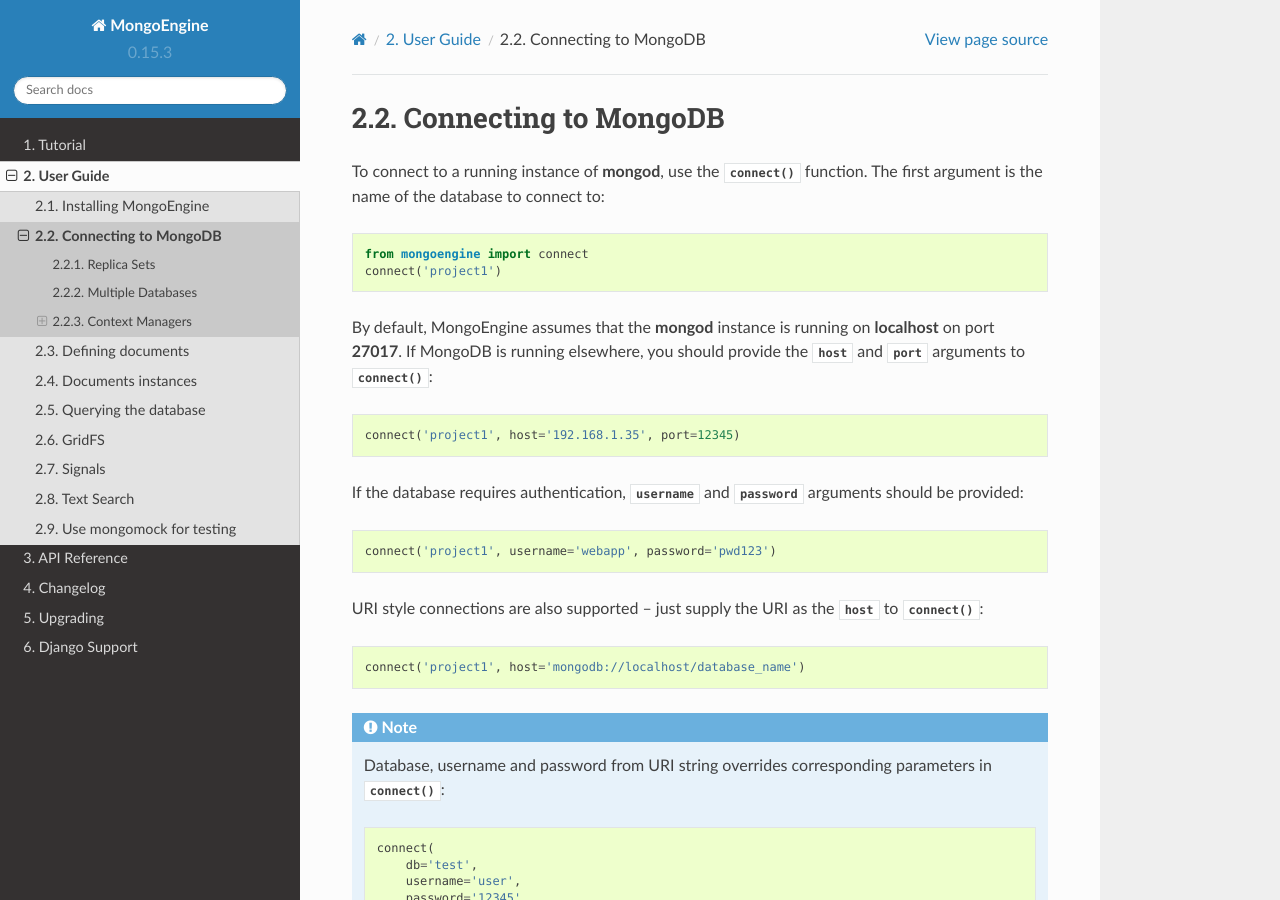
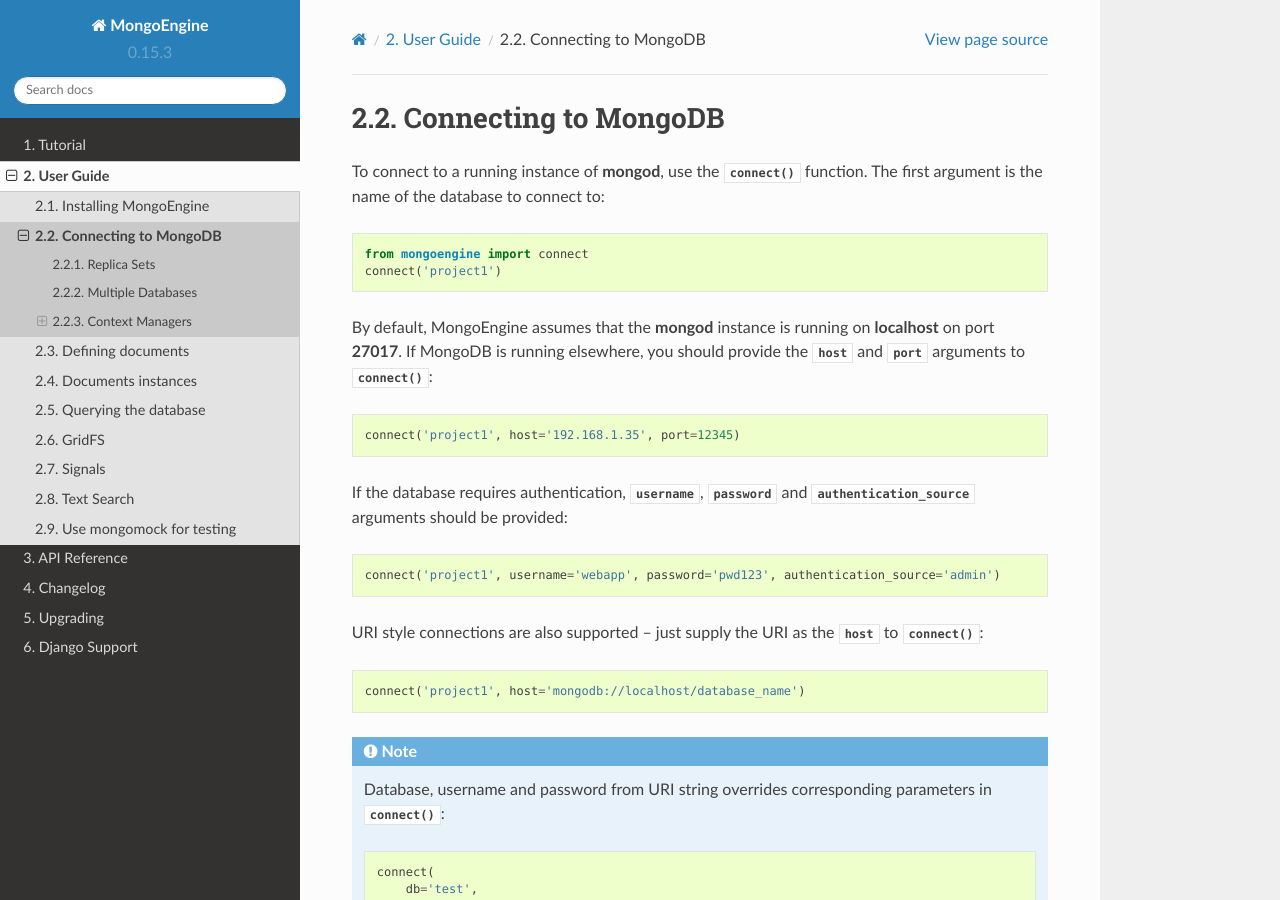
Before and after one commit to MongoEngine/mongoengine, a Sphinx documentation site: the page built from docs/guide/connecting.rst, in a window 1280 px wide and 900 px high. Built offline with Sphinx 7.4.7 and the Read the Docs theme 2.0.0, drawn with Linux system fonts in a browser that asks for light colours.

Commit message:
Update connecting.rst
My suggest is append the parameter in authentication_source in authentication example, because was included in https://github.com/MongoEngine/mongoengine/pull/590/files

```diff
--- a/docs/guide/connecting.rst
+++ b/docs/guide/connecting.rst
@@ -18,10 +18,10 @@ provide the :attr:`host` and :attr:`port` arguments to
 
     connect('project1', host='192.168.1.35', port=12345)
 
-If the database requires authentication, :attr:`username` and :attr:`password`
-arguments should be provided::
+If the database requires authentication, :attr:`username`, :attr:`password`
+and :attr:`authentication_source` arguments should be provided::
 
-    connect('project1', username='webapp', password='pwd123')
+    connect('project1', username='webapp', password='pwd123', authentication_source='admin')
 
 URI style connections are also supported -- just supply the URI as
 the :attr:`host` to
```
